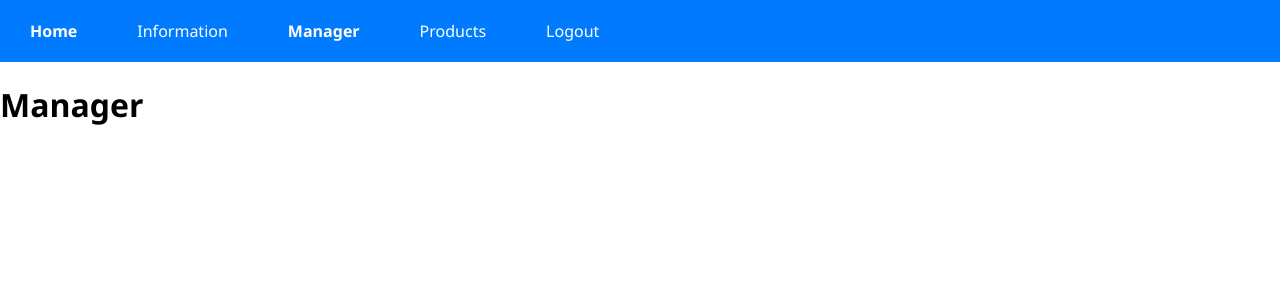
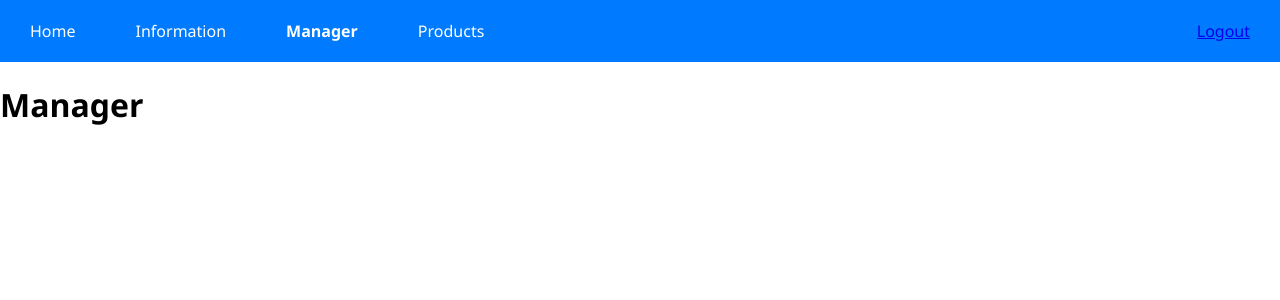
Before and after one commit to huyleminh/login-page-react, a React (Create React App) app in the folder my-app/: page /manager in a window 1280 px wide. Shown: the top 300 px of the page. Built offline with nearby package versions, Linux system fonts and the light colour scheme; sample sign-in values are in the browser's storage.

Commit message:
Update NavBar.tsx

```diff
--- a/my-app/src/NavBar.tsx
+++ b/my-app/src/NavBar.tsx
@@ -1,19 +1,29 @@
 import React from "react";
-import { NavLink } from "react-router-dom";
+import { NavLink, Link } from "react-router-dom";
 import "./assets/NavBar.css";
 import Logout from "./Logout"
+import { IBaseProps } from "./BaseInterface/BaseInterface";
 
 
 class NavBar extends React.Component<any, any> {
+    // constructor(props: IBaseProps) {
+    //     super(props);
+    // }
+
+    handleLogOut = () => {
+        localStorage.clear();
+        // this.props.history.push("/login")
+    }
+
     render() {
         return (
             <div>
                 <ul>
-                    <li> <NavLink className="nav-link" to="/" activeClassName="selected">Home</NavLink> </li>
+                    <li> <NavLink className="nav-link" exact to="/" activeClassName="selected">Home</NavLink> </li>
                     <li> <NavLink className="nav-link" to="/information" activeClassName="selected">Information</NavLink> </li>
                     <li> <NavLink className="nav-link" to="/manager" activeClassName="selected">Manager</NavLink> </li>
                     <li> <NavLink className="nav-link" to="/products" activeClassName="selected">Products</NavLink> </li>
-                    <li> <NavLink className="nav-link" to="/" >{Logout}Logout</NavLink></li>
+                    <li style={{ float: "right" }}> <NavLink to="/login" onClick={this.handleLogOut}>Logout</NavLink></li>
                 </ul>
             </div>
         );
```
